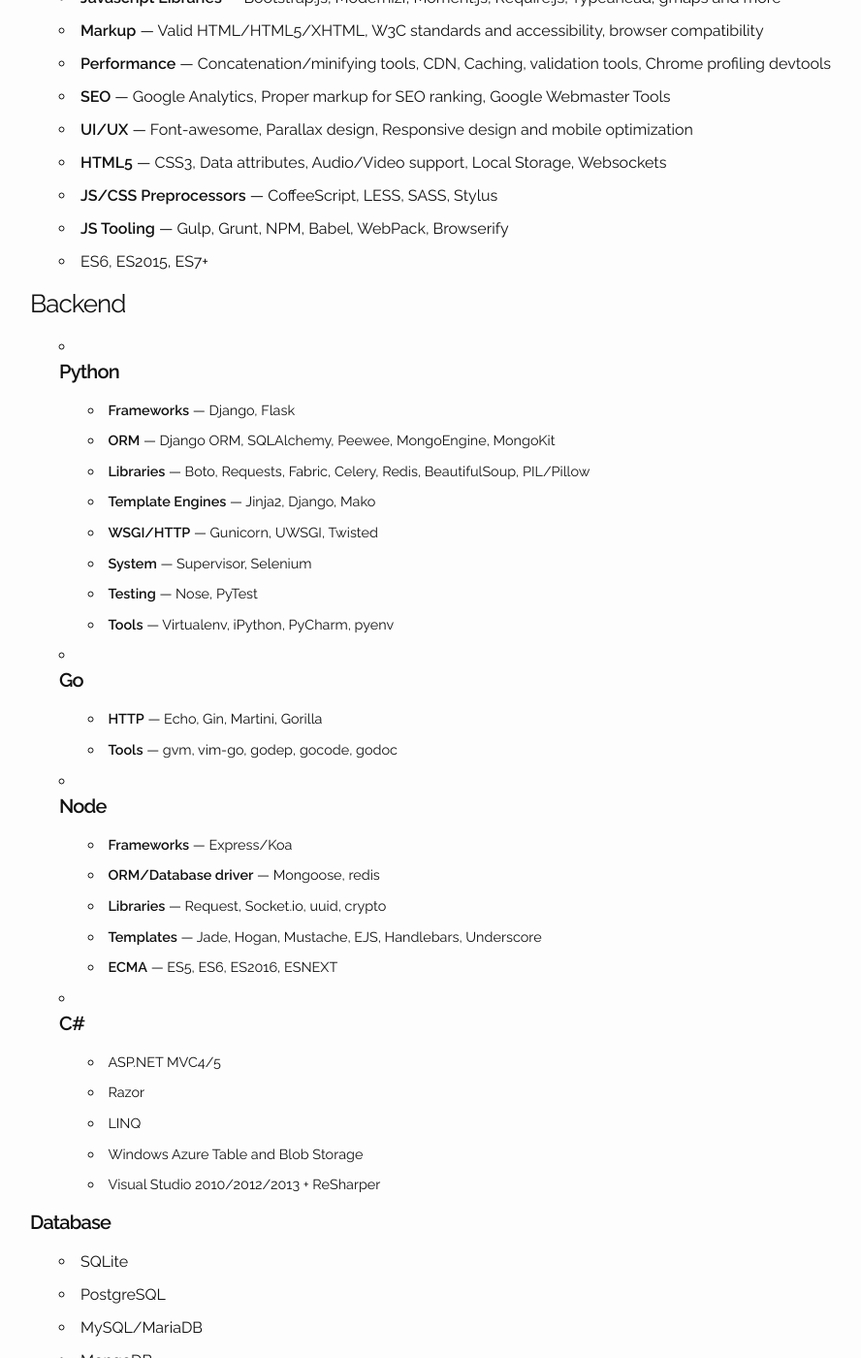
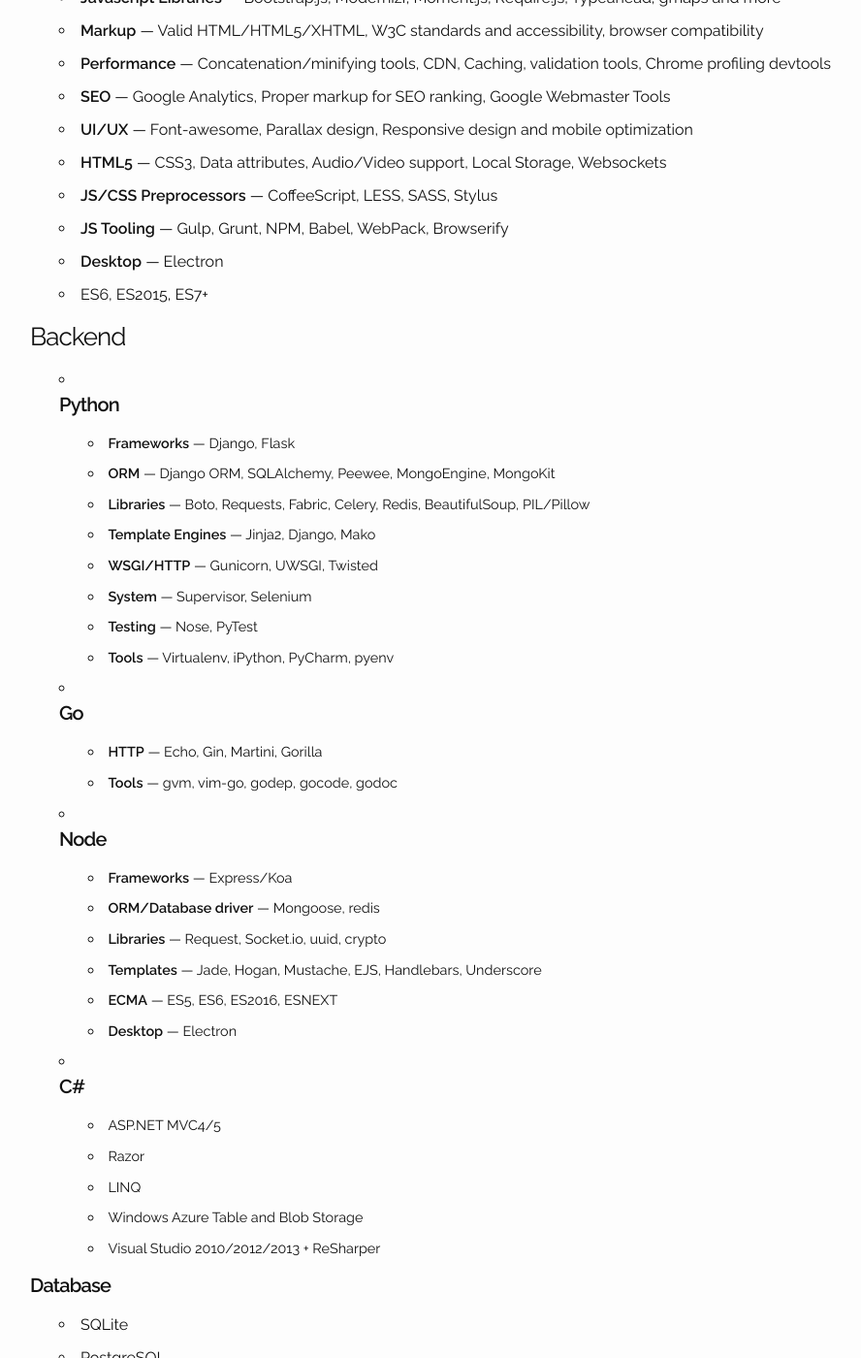
Before and after one commit to alfg/alfg.github.io, a Jekyll site: the page built from skills.md, in a window 1280 px wide and 1400 px high, scrolled down 1090 px. Shown: the whole window at 97% size, without its empty margins (129-1017 px from the left). Built offline with Jekyll 4.4.1, drawn with Linux system fonts in a browser that asks for light colours.

Commit message:
Update skills.md

```diff
--- a/skills.md
+++ b/skills.md
@@ -41,6 +41,7 @@
 * **HTML5** &mdash; CSS3, Data attributes, Audio/Video support, Local Storage, Websockets
 * **JS/CSS Preprocessors** &mdash; CoffeeScript, LESS, SASS, Stylus
 * **JS Tooling** &mdash; Gulp, Grunt, NPM, Babel, WebPack, Browserify
+* **Desktop** &mdash; Electron
 * ES6, ES2015, ES7+
 
 ### Backend
@@ -62,6 +63,7 @@
     * **Libraries** &mdash; Request, Socket.io, uuid, crypto
     * **Templates** &mdash; Jade, Hogan, Mustache, EJS, Handlebars, Underscore
     * **ECMA** &mdash; ES5, ES6, ES2016, ESNEXT
+    * **Desktop** &mdash; Electron
 * #### **C#**
     * ASP.NET MVC4/5
     * Razor
```
